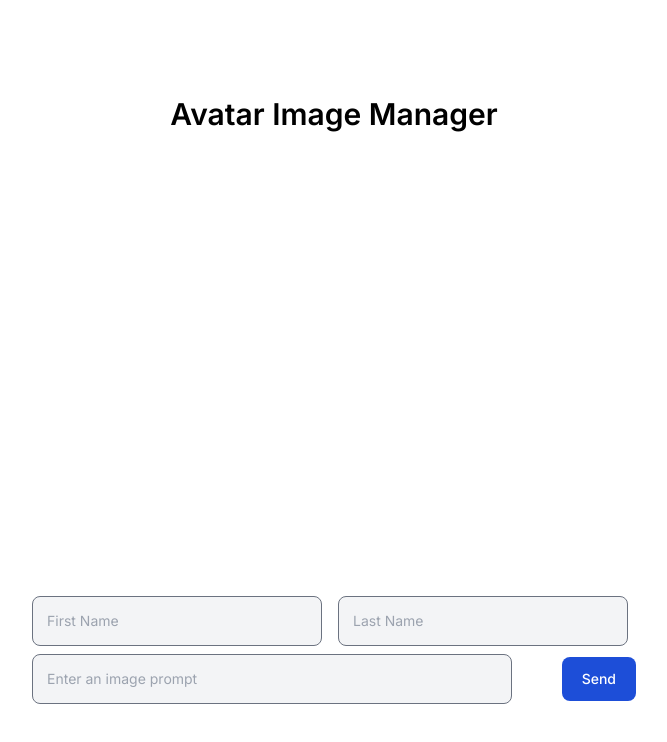
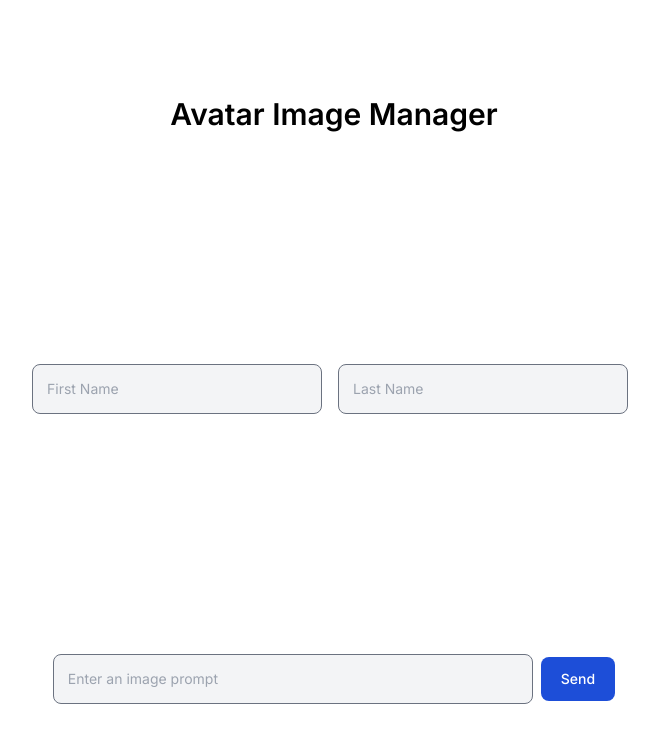
Before and after one commit to ugwutotheeshoes/avatar-image-cloudinary-nextjs, a Next.js app: page / in a window 1280 px wide. Shown: the top 742 px of the page, without its empty margins (306-973 px from the left). Built offline with nearby package versions, Linux system fonts and the light colour scheme.

Commit message:
new changes

```diff
--- a/src/app/page.tsx
+++ b/src/app/page.tsx
@@ -99,7 +99,6 @@ export default function Home() {
         </div>
         : null
       }
-      <form>
         <div className="grid grid-cols-2 gap-2">
           <input type="text" placeholder="First Name" name="value" onChange={(e) => { setFirstName(e.target.value) }}
             className="bg-gray-100 placeholder:text-gray-400 disabled:cursor-not-allowed border border-gray-500 text-gray-900 text-sm rounded-lg block p-3.5 mr-2 w-[290px]"
@@ -119,7 +118,6 @@ export default function Home() {
             {loading ? <Loader /> : "Send"}
           </button>
         </div>
-      </form>
     </main>
   );
 }
```
